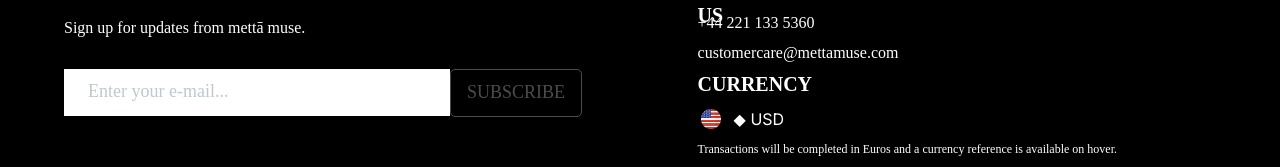
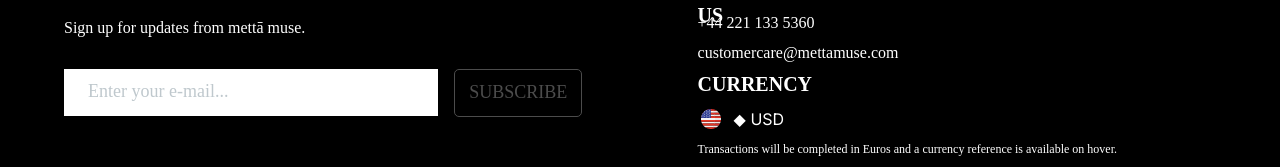
Before and after one commit to bhuvanesh-hj/Appscrip-Task-Bhuvanesh-hj, a Next.js app: page / in a window 1280 px wide. Shown: the part 3791-3958 px from the top of the page. Built offline with nearby package versions, Linux system fonts and the light colour scheme.

Commit message:
edit footer

```diff
--- a/src/components/footer/Footer.js
+++ b/src/components/footer/Footer.js
@@ -1,4 +1,4 @@
-"use client"
+"use client";
 
 import React from "react";
 import styles from "./footer.module.css";
@@ -13,8 +13,13 @@
 						<p>Sign up for updates from mettā muse.</p>
 					</div>
 					<div className={styles.input}>
-						<input type="email" placeholder="Enter your e-mail..." />
-						<button>Subscribe</button>
+						<input
+							type="email"
+							id="email"
+							name="email"
+							placeholder="Enter your e-mail..."
+						/>
+						<button type="button">Subscribe</button>
 					</div>
 				</div>
 				<div className={styles.contactUs_currency}>
--- a/src/components/footer/footer.module.css
+++ b/src/components/footer/footer.module.css
@@ -46,6 +46,7 @@
 	align-items: center;
 	justify-content: space-between;
 	margin: 6% 0;
+	gap: 1rem;
 }
 
 .input input {
@@ -59,7 +60,7 @@
 	border: 0;
 }
 .input input::placeholder {
-	font-family: Simplon Norm;
+	font-family: Simplon Norm sans-serif;
 	font-size: 18px;
 	font-weight: 400;
 	line-height: 21.6px;
```
